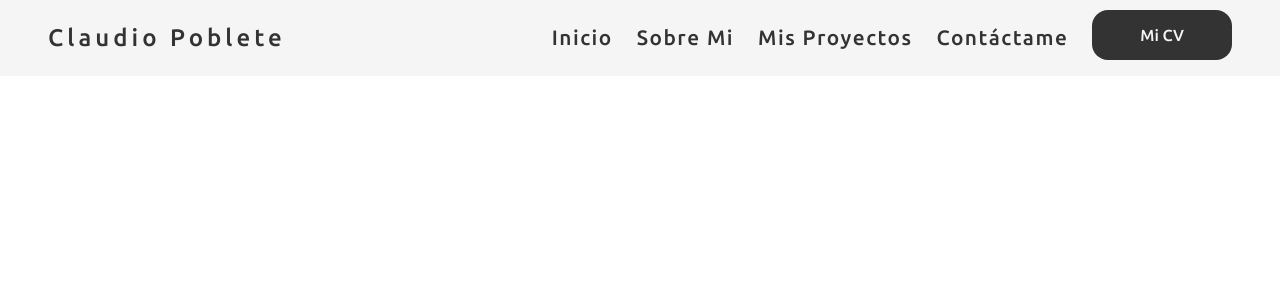
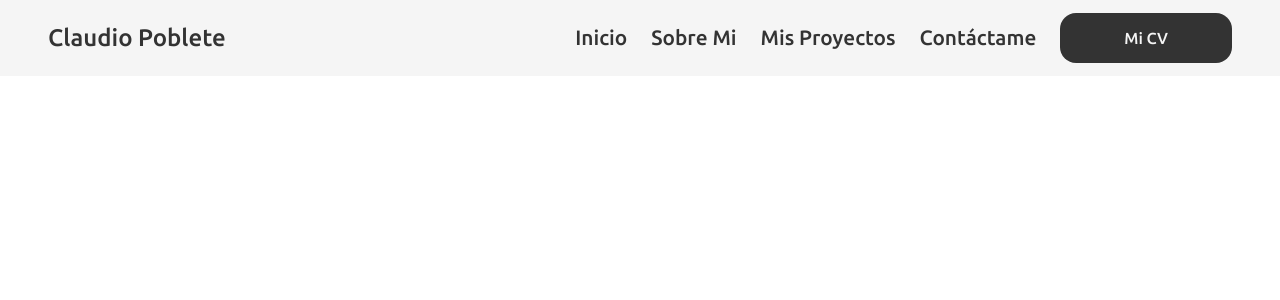
Before and after one commit to claudio-poblete/portafolio, a React (Vite) app: page /about in a window 1280 px wide. Shown: the top 300 px of the page. Built offline with nearby package versions, Linux system fonts and the light colour scheme.

Commit message:
Actualización del componente Navbar y su estilo correspondiente. Se deja lista la vista para movil y para escritorio

```diff
--- a/package.json
+++ b/package.json
@@ -10,6 +10,9 @@
     "preview": "vite preview"
   },
   "dependencies": {
+    "@fortawesome/fontawesome-svg-core": "^6.7.2",
+    "@fortawesome/free-solid-svg-icons": "^6.7.2",
+    "@fortawesome/react-fontawesome": "^0.2.2",
     "react": "^18.3.1",
     "react-dom": "^18.3.1",
     "react-router-dom": "^7.0.2"
--- a/src/assets/styles/Navbar.css
+++ b/src/assets/styles/Navbar.css
@@ -1,45 +1,115 @@
-.navbar{
+.navbar {
   display: flex;
   align-items: center;
   justify-content: space-between;
   flex-wrap: wrap;
-  padding: 1.5rem 3rem;
+  padding: 1rem;
+  gap: 1rem;
   background-color: #F5F5F5;
 }
 
-.logo, .links, .link-cv{
+.logo,
+.links,
+.link-cv {
   text-decoration: none;
   color: #333333;
   font-weight: 500;
 }
 
-.logo{
+.logo {
   font-size: 1.5rem;
-  letter-spacing: 4px;
 }
 
-.logo:hover, .links:hover{
+.logo:hover,
+.links:hover {
   color: #777777;
-  transition: ease-in .4s;
+  transition: ease-in 0.4s;
 }
 
-.links-container{
-  display: flex;
+.links-container {
+  display: none;
+  flex-direction: column;
   gap: 1.5rem;
+  align-items: center;
+  width: 100%; /* Asegura que ocupe todo el ancho */
 }
 
-li{
+.links-container.show-menu {
+  display: flex;
+}
+
+li {
   list-style-type: none;
 }
 
-.links{
+.links {
   font-size: 1.3rem;
-  letter-spacing: 1.5px;
 }
 
-.link-cv{
+.cv-button-container {
+  width: 100%;
+  text-align: center;
+}
+
+.link-cv {
   background-color: #333333;
-  padding: 1rem 3rem;
+  padding: 0.8rem 5rem;
   color: #F5F5F5;
   border-radius: 1rem;
+  width: 100%;
 }
+
+.link-cv:hover {
+  background-color: #777777;
+  transition: ease-in 0.4s;
+}
+
+.hamburger-menu {
+  display: block;
+  background: none;
+  border: none;
+  color: #333333;
+  font-size: 1.8rem;
+  cursor: pointer;
+  align-self: center; /* Alineado verticalmente con el logo */
+  margin-left: auto;  /* Empuja el botón a la derecha */
+  position: relative; /* Añadido para mejorar la alineación */
+}
+
+.hamburger-menu:focus {
+  outline: none;
+}
+
+@media (min-width: 1024px) {
+  .navbar {
+    padding: 1.5rem 3rem;
+    flex-wrap: nowrap;
+    justify-content: space-between;
+  }
+
+  .links-container {
+    display: flex;
+    flex-direction: row;
+    width: auto;
+  }
+
+  .hamburger-menu {
+    display: none;
+    margin-left: none;
+  }
+
+  .cv-button-container {
+    all: unset;
+  }
+
+  .link-cv {
+    padding: 1rem 4rem;
+  }
+}
+
+@media (min-width: 1440px) {
+  .logo,
+  .links {
+    letter-spacing: 1.5px;
+  }
+}
--- a/src/components/Navbar.jsx
+++ b/src/components/Navbar.jsx
@@ -1,7 +1,16 @@
+import { useState } from 'react'
 import { Link } from 'react-router-dom'
+import { FontAwesomeIcon } from '@fortawesome/react-fontawesome'
+import { faBars, faTimes } from '@fortawesome/free-solid-svg-icons'
 import '../assets/styles/Navbar.css'
 
 const Navbar = () => {
+  const [menuOpen, setMenuOpen] = useState(false)
+
+  const toggleMenu = () => {
+    setMenuOpen(!menuOpen)
+  }
+
   return (
     <nav className='navbar'>
       <div className='logo-container'>
@@ -9,29 +18,28 @@ const Navbar = () => {
           Claudio Poblete
         </Link>
       </div>
-      <ul className='links-container'>
+      <button
+        className='hamburger-menu'
+        onClick={toggleMenu}
+        aria-label='Abrir o cerrar el menú de navegación'
+      >
+        <FontAwesomeIcon icon={menuOpen ? faTimes : faBars} />
+      </button>
+      <ul className={`links-container ${menuOpen ? 'show-menu' : ''}`}>
         <li>
-          <Link to='/' className='links' aria-label='Ir a la página de inicio'>
-            Inicio
-          </Link>
+          <Link to='/' className='links'>Inicio</Link>
         </li>
         <li>
-          <Link to='/about' className='links' aria-label='Ir a la sección sobre mí'>
-            Sobre Mi
-          </Link>
+          <Link to='/about' className='links'>Sobre Mi</Link>
         </li>
         <li>
-          <Link to='/projects' className='links' aria-label='Ver mis proyectos'>
-            Mis Proyectos
-          </Link>
+          <Link to='/projects' className='links'>Mis Proyectos</Link>
         </li>
         <li>
-          <Link to='/contact' className='links' aria-label='Ir a la sección de contacto'>
-            Contáctame
-          </Link>
+          <Link to='/contact' className='links'>Contáctame</Link>
         </li>
-        <li>
-          <a href='./docs/cv.pdf' className='link-cv' target='_blank' rel='noopener noreferrer' aria-label='Descargar mi CV'>
+        <li className='cv-button-container'>
+          <a href='/docs/CV Claudio Poblete - Dev Fullstack.pdf' className='link-cv' target='_blank' rel='noopener noreferrer'>
             Mi CV
           </a>
         </li>
```
Also changed, not shown: 2 other files (tests, documents, lock files or other folders).
